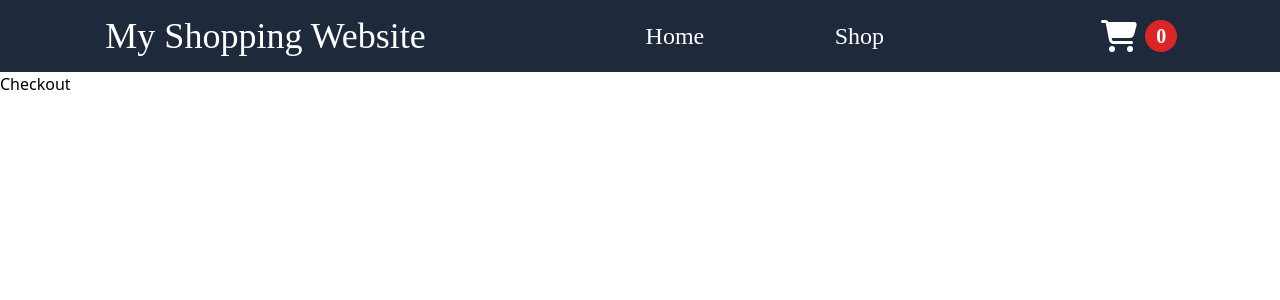
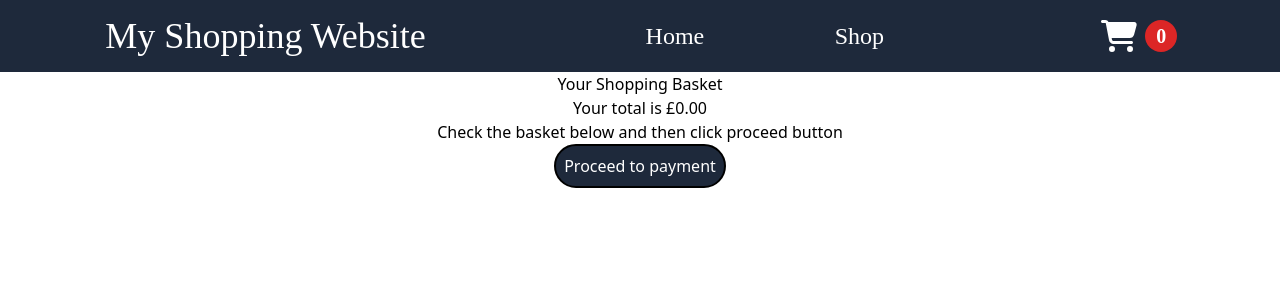
Before and after one commit to RossTarrant/shopping-cart, a React (Create React App) app: page /cart in a window 1280 px wide. Shown: the top 300 px of the page. Built offline with nearby package versions, Linux system fonts and the light colour scheme.

Commit message:
Add checkout functionality

```diff
--- a/package.json
+++ b/package.json
@@ -9,11 +9,13 @@
     "@testing-library/jest-dom": "^5.16.5",
     "@testing-library/react": "^13.4.0",
     "@testing-library/user-event": "^13.5.0",
+    "daisyui": "^2.51.3",
     "react": "^18.2.0",
     "react-dom": "^18.2.0",
     "react-router": "^6.8.2",
     "react-router-dom": "^6.8.2",
     "react-scripts": "5.0.1",
+    "uniqid": "^5.4.0",
     "web-vitals": "^2.1.4"
   },
   "scripts": {
--- a/src/App.js
+++ b/src/App.js
@@ -32,7 +32,7 @@ function App() {
           <Route path="/" element={<Homepage />} />
           <Route path="/shop" element={<Shop />} />
           <Route path="/shop/:id" element={<ShopItem addToBasket={onAddToBasket}/>} />
-          <Route path="/cart" element={<Cart />} />
+          <Route path="/cart" element={<Cart basket={basket} />} />
         </Routes>
       </BrowserRouter>
     </div>
--- a/src/components/Cart.js
+++ b/src/components/Cart.js
@@ -1,8 +1,65 @@
-export default function Cart(){
+export default function Cart({basket}){
 
+    const getTotal = () => {
+        let total = 0;
+        basket.forEach(item => {
+            total += (item.quantity * item.price);
+        });
+        return total;
+    }
 
+    const onClickRemoveItem = () => {
+        // Remove item from list by id
+        // Must call to remove item from App.js
+    }
+
+    const onClickIncreaseQuantity = () => {
+        // Increase quantity of item from list by id
+        // Must call to remove item from App.js
+    }
+
+    const onClickDecreaseQuantity = () => {
+        // Increase quantity of item from list by id
+        // Must call to remove item from App.js
+    }
+
+    const onClickProceedToPayment = () => {
+        // Alert saying thanks
+        // Basket emptied
+        // User returned to homepage
+    }
+
+    const getBasket = () => {
+        const itemBasket = basket.map((item) =>
+            <div key={item.id} className={"border-black border-2 flex w-96 h-64"}>
+                <img alt={"pic"} src={item.imgUrl} className={"w-32 h-32"}/>
+                <div className={"flex flex-col items-center"}>
+                    <h1 className={""}>{item.title}</h1>
+                    <h2 className={""}>£{item.price}</h2>
+                    <div className={"flex items-center gap-8"}>
+                        <div className="flex">
+                            <button onClick={onClickDecreaseQuantity} className={"text-center"}>-</button>
+                            <span className={"text-center w-16"} >{item.quantity}</span>
+                            <button onClick={onClickIncreaseQuantity} className={"text-center"}>+</button>
+                        </div>
+                        <button onClick={onClickRemoveItem} className={"text-sm rounded-full bg-white-500 border-2 text-white border-red-600 bg-red-600 p-1 transition ease-out duration-300 hover:bg-red-800 hover:border-red-800"}>Delete</button>
+                    </div>
+                </div>
+            </div>
+        )
+
+        return itemBasket;
+    }
 
     return(
-        <div>Checkout</div>
+        <div className={"flex flex-col items-center justify-center"}>
+            <h2>Your Shopping Basket</h2>
+            <p>Your total is £{getTotal()}.00</p>
+            <p>Check the basket below and then click proceed button</p>
+            <button onClick={onClickProceedToPayment} className={"border-black border-2 bg-slate-800 text-white rounded-full p-2"}>Proceed to payment</button>
+            <div className={"flex flex-col gap-10 items-center font-jakarta"}>
+                {getBasket()}
+            </div>
+        </div>
     )
 }
--- a/src/components/ShopItem.js
+++ b/src/components/ShopItem.js
@@ -14,7 +14,7 @@ export default function ShopItem({addToBasket}){
     }
 
     const params = useParams();
-    const [shopItem, setShopItem] = useState(getItemById(Number(params.id)));
+    const [shopItem, setShopItem] = useState(getItemById(params.id));
 
     const onClickIncreaseQuantity = () => {
         let updatedItem = {...shopItem}
@@ -37,10 +37,6 @@ export default function ShopItem({addToBasket}){
         }
     }
 
-    const onInputChange = () => {
-
-    }
-
     return(
         <div className={"border-4 border-slate-800 shadow-lg rounded-lg flex gap-6 m-8 overflow-hidden font-jakarta"}>
             <img alt={"pic"} src={shopItem.imgUrl} className={"w-1/2 border-slate-800 border-r-4"}/>
@@ -54,10 +50,10 @@ export default function ShopItem({addToBasket}){
                 <div className={"flex justify-evenly items-center"}>
                     <div className={"flex gap-4 items-center"}>
                         <button onClick={onClickDecreaseQuantity} className={"text-4xl"}>-</button>
-                        <input className={"w-32 text-4xl text-center"} value={shopItem.quantity} onChange={onInputChange}/>
+                        <span className={"w-32 text-4xl text-center"}>{shopItem.quantity}</span>
                         <button onClick={onClickIncreaseQuantity} className={"text-4xl"}>+</button>
                     </div>
-                    <button onClick={onClickAddToBasket} className={"rounded-full bg-white-500 border-2 text-slate-800 border-slate-800 p-2 transition ease-out duration-300  hover:bg-slate-800 hover:text-white"}>Add to basket</button>
+                    <Link to={"/shop"}><button onClick={onClickAddToBasket} className={"rounded-full bg-white-500 border-2 text-slate-800 border-slate-800 p-2 transition ease-out duration-300  hover:bg-slate-800 hover:text-white"}>Add to basket</button></Link>
                 </div>
             </div>
         </div>
--- a/src/components/data.js
+++ b/src/components/data.js
@@ -1,6 +1,8 @@
+import uniqid from 'uniqid';
+
 export const items = [
     {
-        id: 0,
+        id: uniqid(),
         title: "An item",
         description: "A description about the item",
         price: 79,
@@ -8,7 +10,7 @@ export const items = [
         imgUrl: "https://www.hammondmotorcycles.co.uk/wp-content/uploads/2022/03/t-shirt-with-logo-1.jpg",
     },
     {
-        id: 1,
+        id: uniqid(),
         title: "Another item",
         description: "Another description",
         price: 89,
@@ -16,7 +18,7 @@ export const items = [
         imgUrl: "https://www.hammondmotorcycles.co.uk/wp-content/uploads/2022/03/t-shirt-with-logo-1.jpg",
     },
     {
-        id: 2,
+        id: uniqid(),
         title: "A final item",
         description: "A final description",
         price: 99,
```
Also changed, not shown: 1 other file (tests, documents, lock files or other folders).
